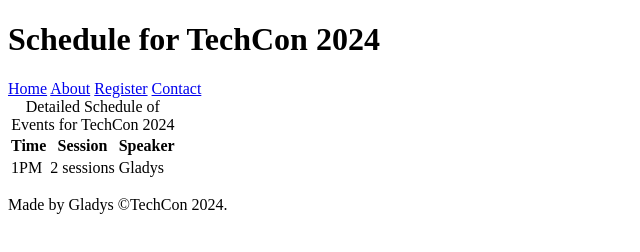
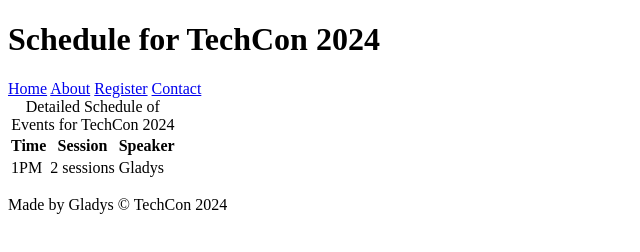
Before and after one commit to Gladysoj/TechCon_HTML, a plain HTML site: page techcon_website/schedule.html in a window 1280 px wide. Shown: the full height of the page, 0-640 px from the left. Drawn offline with Linux system fonts and the light colour scheme.

Commit message:
Commit File

```diff
--- a/techcon_website/schedule.html
+++ b/techcon_website/schedule.html
@@ -31,7 +31,7 @@
         </table>
     </main>
     <footer>
-        <p>Made by Gladys &copy;TechCon 2024.</p>
+        <p>Made by Gladys &copy; TechCon 2024</p>
     </footer>
 </body>
 </html>
```
